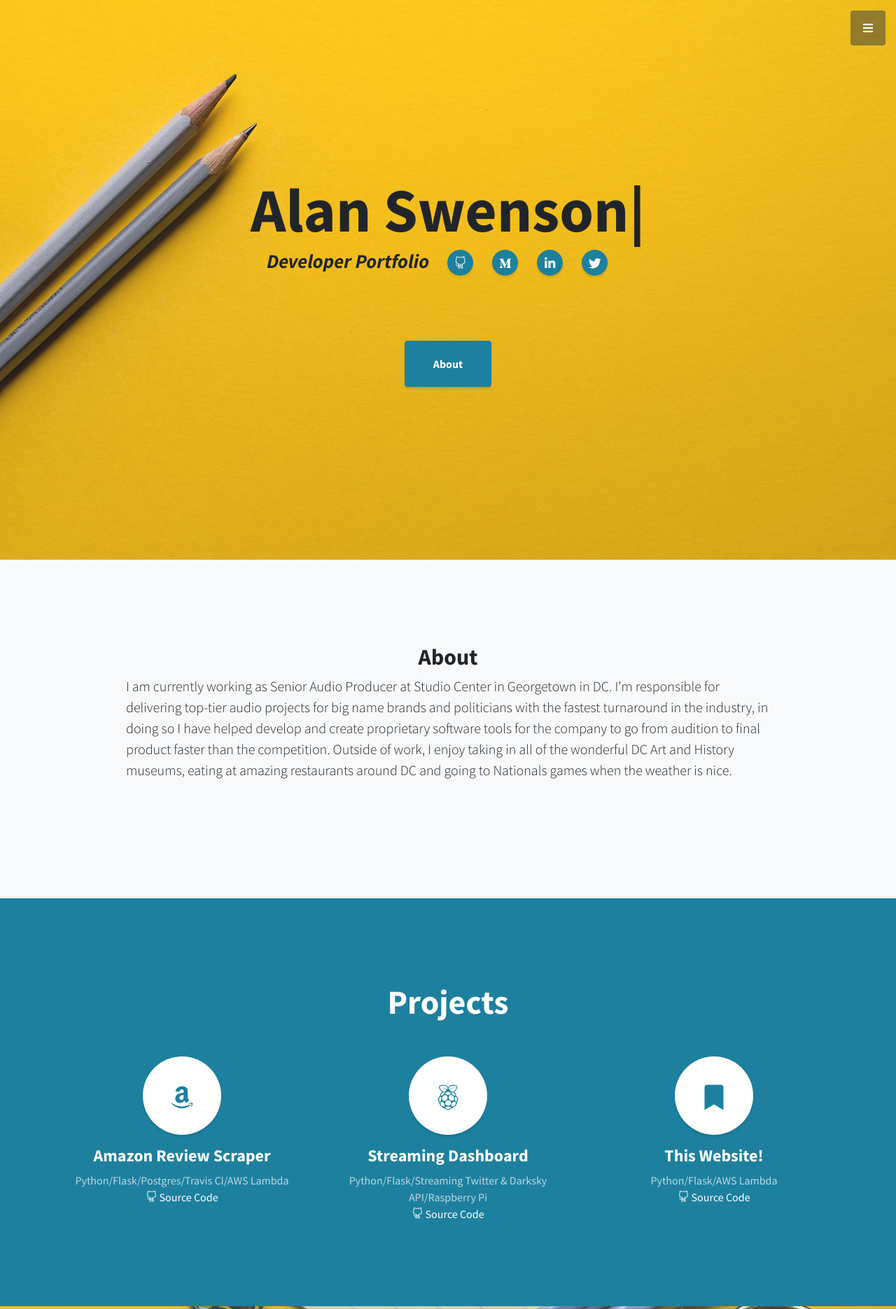
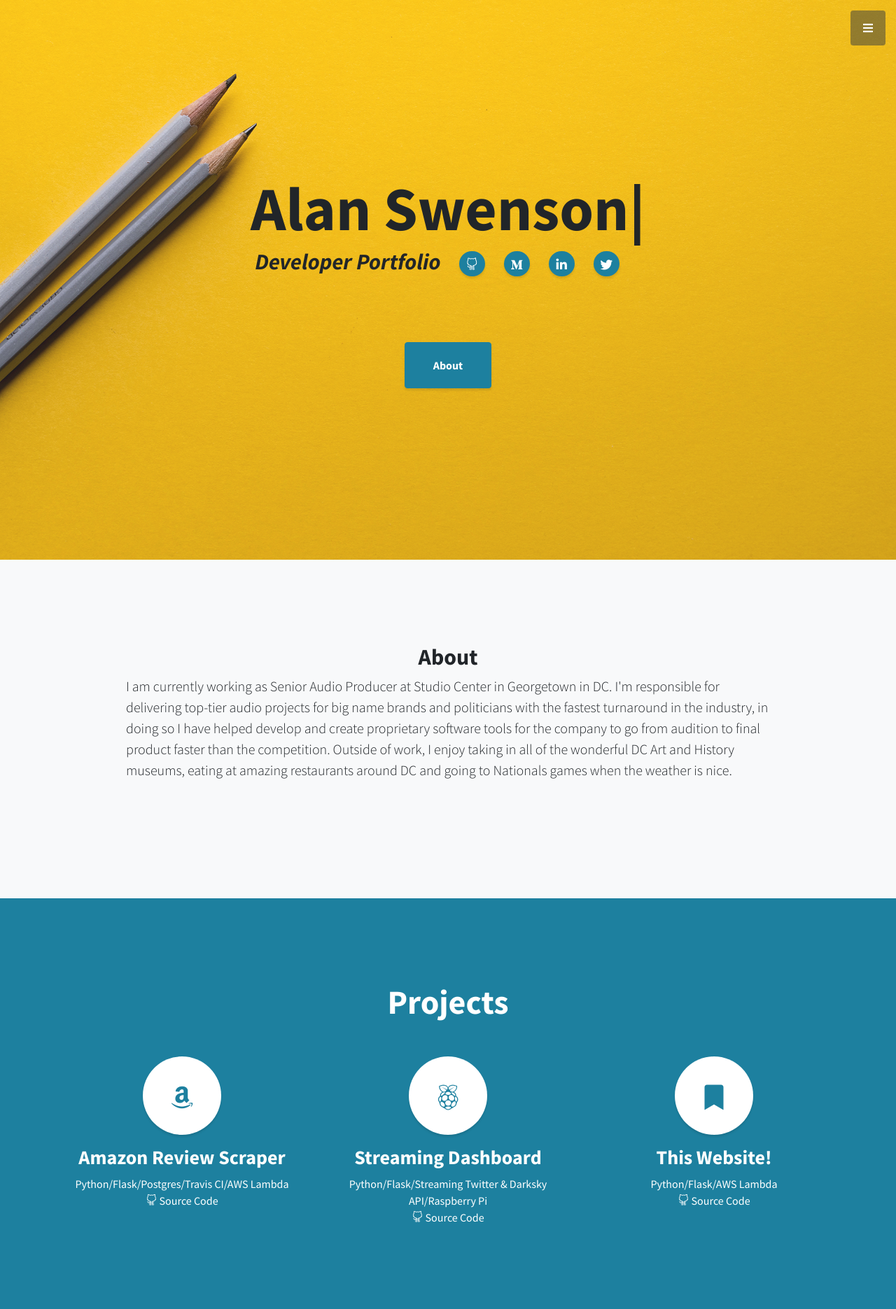
Before and after one commit to AlanSwenson/portfolio, a Flask app: page / in a window 1280 px wide. Shown: the top 1871 px of the page at 70% size. Run offline with Flask 2, Linux system fonts and the light colour scheme; parts of the project's set-up code (start-up, migrations or seed data) failed here and were passed over; some libraries are stand-ins or nearby versions.

Commit message:
add ADA accessibility

```diff
--- a/portfolio/templates/layout.html
+++ b/portfolio/templates/layout.html
@@ -31,6 +31,7 @@
 
     <!-- Navigation -->
     <a class="menu-toggle rounded" href="#">
+        <span style="display: none;">Hamburger Menu</span>
         <i class="fas fa-bars"></i>
     </a>
     <nav id="sidebar-wrapper">
@@ -62,30 +63,34 @@
             <div class="container">
                 <ul class="list-inline mb-5">
                     <li class="list-inline-item">
-                        <h3 class="mb-5"> <em>Developer Portfolio </em> </h3>
+                        <h2 class="mb-5"> <em>Developer Portfolio </em> </h2>
                     </li>
                     <div class="container" id="top_social">
                         <li class="list-inline-item">
                             <a class="social-link rounded-circle text-white mr-3" href="https://github.com/AlanSwenson"
                                 target="blank">
+                                <span style="display: none;">Alan's Github</span>
                                 <i class="icon-social-github"></i>
                             </a>
                         </li>
                         <li class="list-inline-item">
                             <a class="social-link rounded-circle text-white mr-3" href="https://medium.com/@aswens0276"
                                 target="blank">
+                                <span style="display: none;">Alan's Medium Profile</span>
                                 <i class="fab fa-medium-m"></i>
                             </a>
                         </li>
                         <li class="list-inline-item">
                             <a class="social-link rounded-circle text-white mr-3"
                                 href="https://www.linkedin.com/in/alan-swenson-4645022a" target="blank">
+                                <span style="display: none;">Alan's Linked In</span>
                                 <i class="fab fa-linkedin-in"></i>
                             </a>
                         </li>
                         <li class="list-inline-item">
                             <a class="social-link rounded-circle text-white mr-3" href="https://twitter.com/AlanSwenson"
                                 target="blank">
+                                <span style="display: none;">Alan's Twitter</span>
                                 <i class="fab fa-twitter"></i>
                             </a>
                         </li>
@@ -130,10 +135,10 @@
                     <span class="service-icon rounded-circle mx-auto mb-3">
                         <i class="fab fa-amazon"></i>
                     </span>
-                    <h4>
+                    <h3>
                         <strong>Amazon Review Scraper</strong>
-                    </h4>
-                    <p class="text-faded mb-0">Python/Flask/Postgres/Travis CI/AWS Lambda</p>
+                    </h3>
+                    <p class="text-white mb-0">Python/Flask/Postgres/Travis CI/AWS Lambda</p>
                     <a class="text-white" href="https://github.com/AlanSwenson/amz-review-scraper" target="blank"><i
                             class="icon-social-github"></i>
                         Source Code</a>
@@ -142,10 +147,10 @@
                     <span class="service-icon rounded-circle mx-auto mb-3">
                         <i class="fab fa-raspberry-pi"></i>
                     </span>
-                    <h4>
+                    <h3>
                         <strong>Streaming Dashboard</strong>
-                    </h4>
-                    <p class="text-faded mb-0">Python/Flask/Streaming Twitter & Darksky API/Raspberry Pi</p>
+                    </h3>
+                    <p class="text-white mb-0">Python/Flask/Streaming Twitter & Darksky API/Raspberry Pi</p>
                     <a class="text-white" href="https://github.com/AlanSwenson/edwin" target="blank"><i
                             class="icon-social-github"></i>
                         Source Code</a>
@@ -154,10 +159,10 @@
                     <span class="service-icon rounded-circle mx-auto mb-3">
                         <i class="fas fa-bookmark"></i>
                     </span>
-                    <h4>
+                    <h3>
                         <strong>This Website!</strong>
-                    </h4>
-                    <p class="text-faded mb-0">Python/Flask/AWS Lambda</p>
+                    </h3>
+                    <p class="text-white mb-0">Python/Flask/AWS Lambda</p>
                     <a class="text-white" href="https://github.com/AlanSwenson/portfolio" target="blank"><i
                             class="icon-social-github"></i>
                         Source Code</a>
@@ -191,9 +196,9 @@
                         <span class="service-icon rounded-circle mx-auto mb-3">
                             <i class="far fa-envelope text-primary"></i>
                         </span>
-                        <h4>
+                        <h3>
                             <strong>Email</strong>
-                        </h4>
+                        </h3>
                     </a>
                 </div>
             </div>
@@ -207,24 +212,28 @@
                 <li class="list-inline-item">
                     <a class="social-link rounded-circle text-white mr-3" href="https://github.com/AlanSwenson"
                         target="blank">
+                        <span style="display: none;">Alan's Github</span>
                         <i class="icon-social-github"></i>
                     </a>
                 </li>
                 <li class="list-inline-item">
                     <a class="social-link rounded-circle text-white mr-3" href="https://medium.com/@aswens0276"
                         target="blank">
+                        <span style="display: none;">Alan's Medium Profile</span>
                         <i class="fab fa-medium-m"></i>
                     </a>
                 </li>
                 <li class="list-inline-item">
                     <a class="social-link rounded-circle text-white mr-3"
                         href="https://www.linkedin.com/in/alan-swenson-4645022a/" target="blank">
+                        <span style="display: none;">Alan's Linked In</span>
                         <i class="icon-social-linkedin"></i>
                     </a>
                 </li>
                 <li class="list-inline-item">
                     <a class="social-link rounded-circle text-white mr-3" href="https://twitter.com/AlanSwenson"
                         target="blank">
+                        <span style="display: none;">Alan's Twitter</span>
                         <i class="icon-social-twitter"></i>
                     </a>
                 </li>
@@ -236,6 +245,7 @@
 
     <!-- Scroll to Top Button-->
     <a class="scroll-to-top rounded js-scroll-trigger" href="#page-top">
+        <span style="display: none;">To the top of the page</span>
         <i class="fas fa-angle-up"></i>
     </a>
 
```
